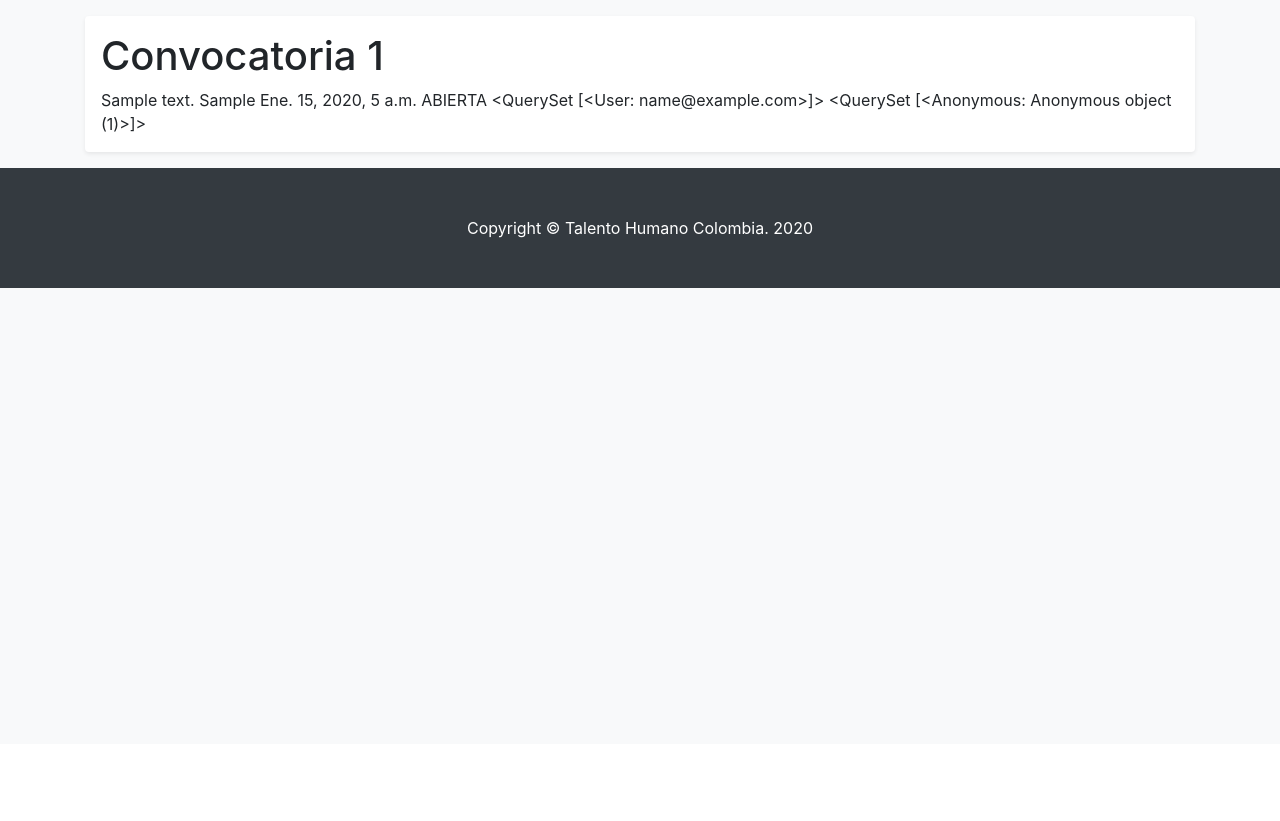
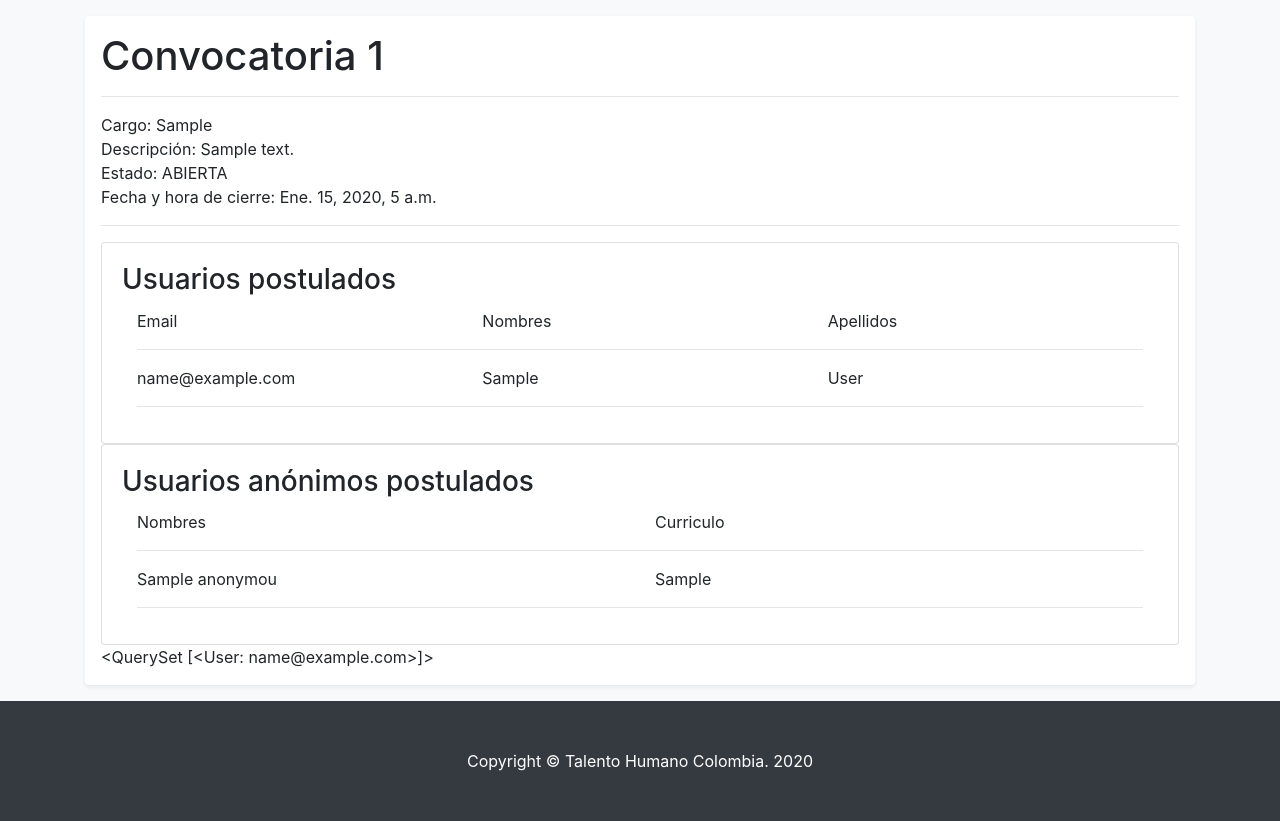
Before and after one commit to juancamiloforero/talento-humano, a Django app: page /empresa/detalles_convocatoria/1 in a window 1280 px wide. Shown: the part 56-877 px from the top of the page. Before the commit the page ends 344 px from the top, so only its background shows below. Run offline with Django 3.2, Linux system fonts and the light colour scheme; tables that the repository leaves empty hold one stand-in row (values such as "Sample post"); some libraries are stand-ins or nearby versions.

Commit message:
Hecho - Presentarse a convocatoria con usuario anónimo - Presentarse a convocatoria con usuario inscrito - Mejorado detalle de convocatoria desde empresa

```diff
--- a/src/convocatorias/forms.py
+++ b/src/convocatorias/forms.py
@@ -20,3 +20,6 @@
     class Meta:
         model = Anonymous
         fields = ('name', 'curriculum', )
+
+    def save(self, commit=True):
+        return super().save(commit=commit)
--- a/src/convocatorias/models.py
+++ b/src/convocatorias/models.py
@@ -3,6 +3,8 @@
 from django.contrib.auth import get_user_model
 from django.contrib.auth.models import AbstractUser
 from .managers import CustomUserManager
+from .validators import FileValidator
+import datetime
 
 class User(AbstractUser):
     email = models.EmailField(_('email'), unique=True)
@@ -30,10 +32,14 @@
     def is_staff(self):
         return self.is_admin
 
+def user_directory_path(instance, filename):
+    # file will be uploaded to MEDIA_ROOT/user_<id>/<filename>
+    now = datetime.datetime.now()
+    return 'curriculums/{0}-{1}-{2}'.format(instance.name, now, filename)
 
 class Anonymous(models.Model):
     name = models.CharField(_('nombre completo'), max_length=120)
-    curriculum = models.FileField(upload_to='documents/')
+    curriculum = models.FileField(_('curriculo'), upload_to=user_directory_path, validators=[FileValidator(max_size=10*1024*1024, allowed_extensions='pdf')])
 
 class Convocatoria(models.Model):
     OPENED = 'ABIERTA'
--- a/src/convocatorias/templates/convocatorias/convocatorias.html
+++ b/src/convocatorias/templates/convocatorias/convocatorias.html
@@ -1,6 +1,11 @@
 {% extends 'master.html' %}
 
 {% block content %}
+{% if estado %}
+<div class="alert alert-success" role="alert">
+    {{ estado }}
+</div>
+{% endif %}
 <h1>{{ page_title }}</h1>
 <hr>
 <div class="container">
--- a/src/empresa/templates/empresa/crear_convocatoria.html
+++ b/src/empresa/templates/empresa/crear_convocatoria.html
@@ -23,6 +23,6 @@
         {{ form.state }}
         {{ form.state.errors }}
     </div>
-    <input type="submit" value="Send" class="btn btn-primary" />
+    <input type="submit" value="Registrar convocatoria" class="btn btn-primary" />
 </form>
 {% endblock %}
--- a/src/empresa/templates/empresa/detalles_convocatoria.html
+++ b/src/empresa/templates/empresa/detalles_convocatoria.html
@@ -2,13 +2,74 @@
 
 {% block content %}
 <h1>Convocatoria {{object.pk}}</h1>
-
-<a>{{ object.description }}</a>
-<a>{{ object.position }}</a>
-<a>{{ object.closing_time }}</a>
-<a>{{ object.state }}</a>
-
+<hr>
+<div class="container">
+    <div class="row">
+        Cargo: {{ object.position }}
+    </div>
+    <div class="row">
+        Descripción: {{ object.description }}
+    </div>
+    <div class="row">
+        Estado: {{ object.state }}
+    </div>
+    <div class="row">
+        Fecha y hora de cierre: {{ object.closing_time }}
+    </div>
+</div>
+<hr>
+<div class="card">
+    <div class="card-body">
+        <h3 class="card-title">Usuarios postulados</h3>
+        {% if candidates.0 %}
+        <div class="container">
+            <div class="row">
+                <div class="col">Email</div>
+                <div class="col">Nombres</div>
+                <div class="col">Apellidos</div>
+            </div>
+            <hr>
+            {% for cand in candidates %}
+            <div class="row">
+                <div class="col">{{ cand.email }}</div>
+                <div class="col">{{ cand.first_name }}</div>
+                <div class="col">{{ cand.last_name }}</div>
+            </div>
+            <hr>
+            {% endfor %}
+        </div>
+        {% else %}
+        <div class="alert alert-primary" role="alert">
+            No hay usuarios postulados
+        </div>
+        {% endif %}
+    </div>
+</div>
+<div class="card">
+    <div class="card-body">
+        <h3 class="card-title">Usuarios anónimos postulados</h3>
+        {% if anonymous.0 %}
+        <div class="container">
+            <div class="row">
+                <div class="col">Nombres</div>
+                <div class="col">Curriculo</div>
+            </div>
+            <hr>
+            {% for cand in anonymous%}
+            <div class="row">
+                <div class="col">{{ cand.name }}</div>
+                <div class="col">{{ cand.curriculum }}</div>
+            </div>
+            <hr>
+            {% endfor %}
+        </div>
+        {% else %}
+        <div class="alert alert-primary" role="alert">
+            No hay usuarios anónimos postulados
+        </div>
+        {% endif %}
+    </div>
+</div>
 <a>{{ candidates }}</a>
-<a>{{ anonymous }}</a>
 
 {% endblock %}
--- a/src/talentoHumano/settings/base.py
+++ b/src/talentoHumano/settings/base.py
@@ -108,3 +108,6 @@
 LOGIN_URL = 'login'
 
 AUTH_USER_MODEL = 'convocatorias.User'
+
+MEDIA_ROOT = os.path.join(BASE_DIR, 'media')
+MEDIA_URL = '/media/'
```
Also changed, not shown: src/convocatorias/templates/convocatorias/aplicar_anonimo.html (+14 -1 lines), src/convocatorias/validators.py (added, +88 -0 lines), src/convocatorias/views.py (+14 -4 lines), 2 other files.
